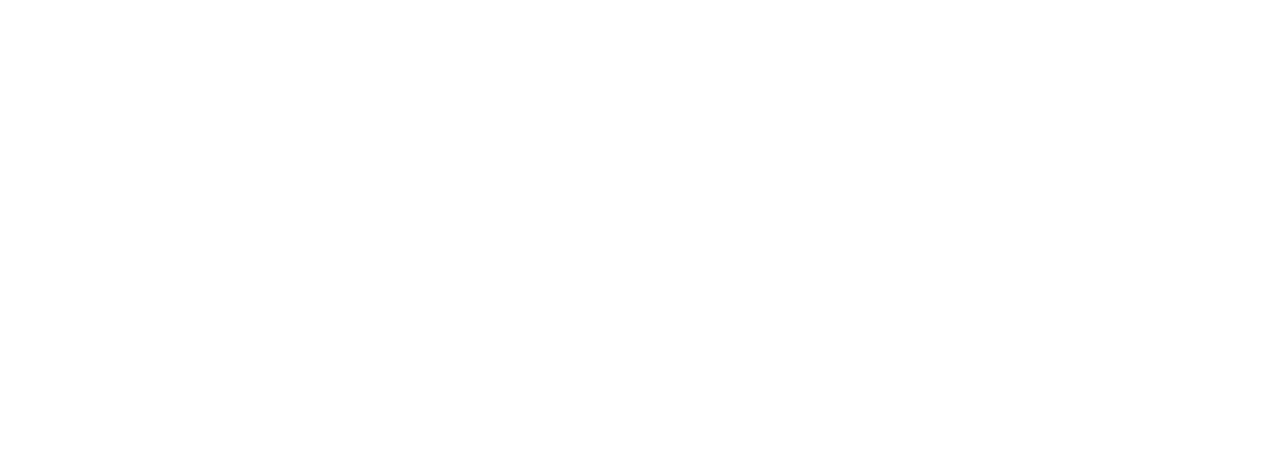
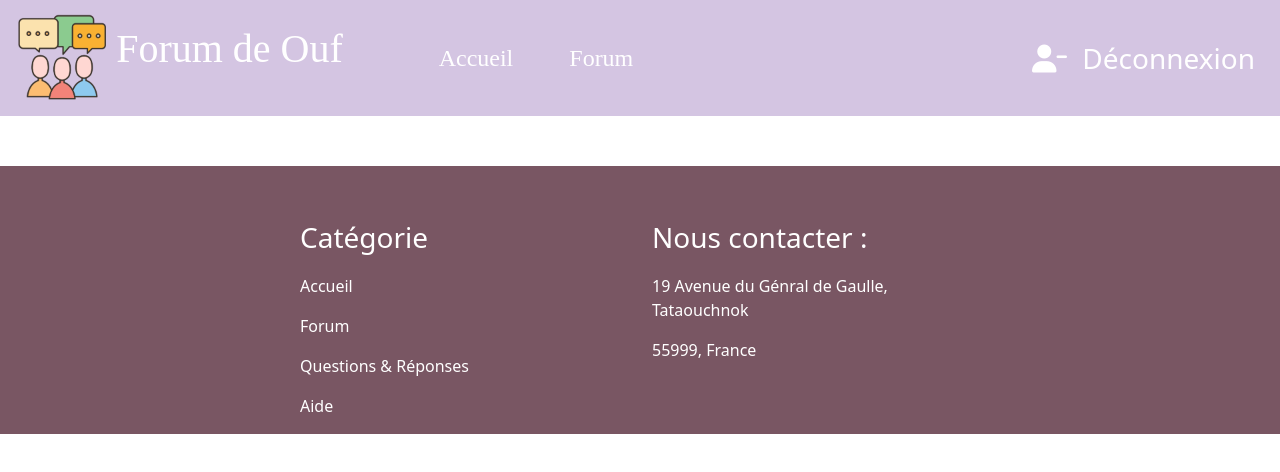
Before and after one commit to AmandineAde/Eval-JS, a plain HTML site: page forum.html in a window 1280 px wide. Drawn offline with nearby package versions, Linux system fonts and the light colour scheme.

Commit message:
reglage erreur

```diff
--- a/forum.html
+++ b/forum.html
@@ -5,23 +5,86 @@
     <meta charset="UTF-8">
     <meta http-equiv="X-UA-Compatible" content="IE=edge">
     <meta name="viewport" content="width=device-width, initial-scale=1.0">
-    <title></title>
+    <title>Accueil</title>
+    <!--Lien css-->
     <link rel="stylesheet" href="style.css">
-    <!-- CSS only -->
+    <!--Lien CSS pour bootstrap -->
     <link href="https://cdn.jsdelivr.net/npm/bootstrap@5.2.1/dist/css/bootstrap.min.css" rel="stylesheet"
         integrity="sha384-iYQeCzEYFbKjA/T2uDLTpkwGzCiq6soy8tYaI1GyVh/UjpbCx/TYkiZhlZB6+fzT" crossorigin="anonymous">
+    <!--Lien pour les icone de font awesome-->
     <script src="https://kit.fontawesome.com/d28e7484ad.js" crossorigin="anonymous"></script>
 
 </head>
 
 <body>
+    <!--Création de la navbar-->
+    <nav class="navbar navbar-expand-lg ">
+        <div class="container-fluid">
+            <div class="col-4">
+                <img src="./Image/logo.png" alt="Logo">
+                <a class="navbar-brand fs-1 text-white" href="index.html">Forum de Ouf</a>
+            </div>
+            <!--Quand on réduit la page il y a un menu burger-->
+            <button class="navbar-toggler text-white" type="button" data-bs-toggle="collapse"
+                data-bs-target="#navbarSupportedContent" aria-controls="navbarSupportedContent" aria-expanded="false"
+                aria-label="Toggle navigation">
+                <span class="navbar-toggler-icon "></span>
+            </button>
+            <!--Quand on réduit la page toute la div va dans le menu burger-->
+            <div class="collapse navbar-collapse col-8" id="navbarSupportedContent">
+                <ul class="navbar-nav me-auto mb-2 mb-lg-0">
+                    <li class="nav-item">
+                        <a class="nav-link fs-4 text-white pe-5" aria-current="page" href="index.html">Accueil</a>
+                    </li>
+                    <li class="nav-item">
+                        <a class="nav-link fs-4 text-white" id="forumConnex" href="forum.html">Forum</a>
+                    </li>
+
+                </ul>
+
+                <div class="disconnect">
+                    <!--Bouton deconnexion-->
+                    <button class="btn fs-3 text-white">
+                        <!--Petit icône user pour le déconnexion-->
+                        <i class="fa-solid fa-user-minus text-white me-2"></i>
+                        Déconnexion
+                    </button>
+                </div>
+            </div>
+        </div>
+    </nav>
 
 
 
-    <!-- JavaScript Bundle with Popper -->
+
+
+    <!--Footer-->
+    <footer>
+        <div class="row espacement">
+            <div class="col-6">
+                <p class="fs-3 c-blanc">Catégorie</p>
+                <p><a href="#" class=" text-deco fs-6 c-blanc">Accueil</a></p>
+                <p><a href="#" class=" text-deco fs-6 c-blanc">Forum</a></p>
+                <p><a href="#" class=" text-deco fs-6 c-blanc">Questions & Réponses</a></p>
+                <p><a href="#" class=" text-deco fs-6 c-blanc">Aide</a></p>
+            </div>
+
+            <div class="col-6">
+                <p class="fs-3 c-blanc">Nous contacter :</p>
+                <p class="fs-6 c-blanc">19 Avenue du Génral de Gaulle, Tataouchnok</p>
+                <p class="fs-6 c-blanc">55999, France</p>
+            </div>
+
+        </div>
+
+
+    </footer>
+    <!--FIN Footer-->
+    <!-- Lien JS pour bootstrap -->
     <script src="https://cdn.jsdelivr.net/npm/bootstrap@5.2.1/dist/js/bootstrap.bundle.min.js"
         integrity="sha384-u1OknCvxWvY5kfmNBILK2hRnQC3Pr17a+RTT6rIHI7NnikvbZlHgTPOOmMi466C8" crossorigin="anonymous">
     </script>
+    <!--Lien js-->
     <script src="main.js"></script>
 </body>
 
--- a/main.js
+++ b/main.js
@@ -19,7 +19,7 @@ function verifConnexion() {
     } else if (compte.MotDePasse != mdpConnex.value.trim()) {
         alert('Mot de passe incorrect')
     } else {
-
+        document.location.href="forum.html";
     }
 }
 
```
